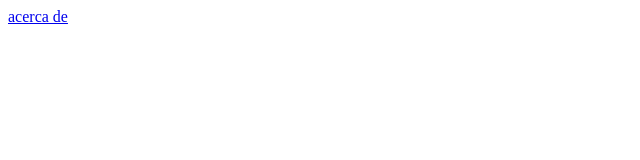
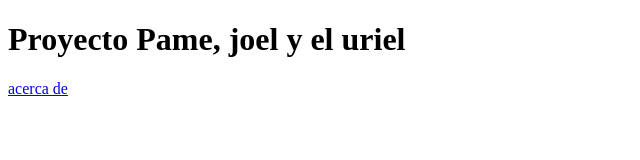
Before and after one commit to pamelaalarcon349-svg/ejemplo-git4a25, a plain HTML site: page contacto.html in a window 1280 px wide. Shown: the whole page, without its empty margins (0-640 px from the left). Drawn offline with Linux system fonts and the light colour scheme.

Commit message:
compañeros de equipo

```diff
--- a/contacto.html
+++ b/contacto.html
@@ -6,6 +6,7 @@
     <title>Document</title>
 </head>
 <body>
+    <h1>Proyecto Pame, joel y el uriel</h1>
     <a href="http://127.0.0.1:5500/index.html" > acerca de  </a>
 </body>
 </html>
```
